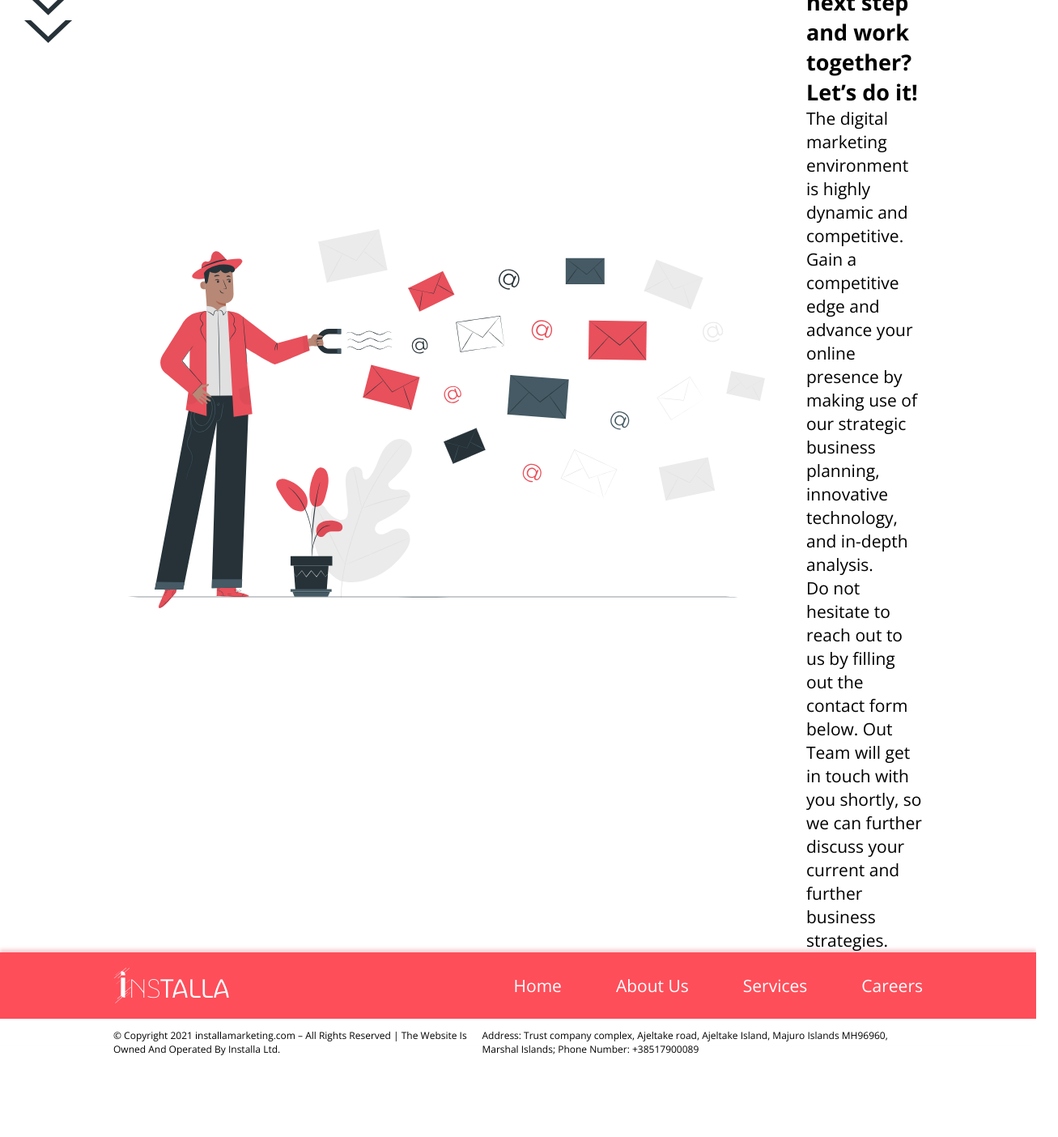
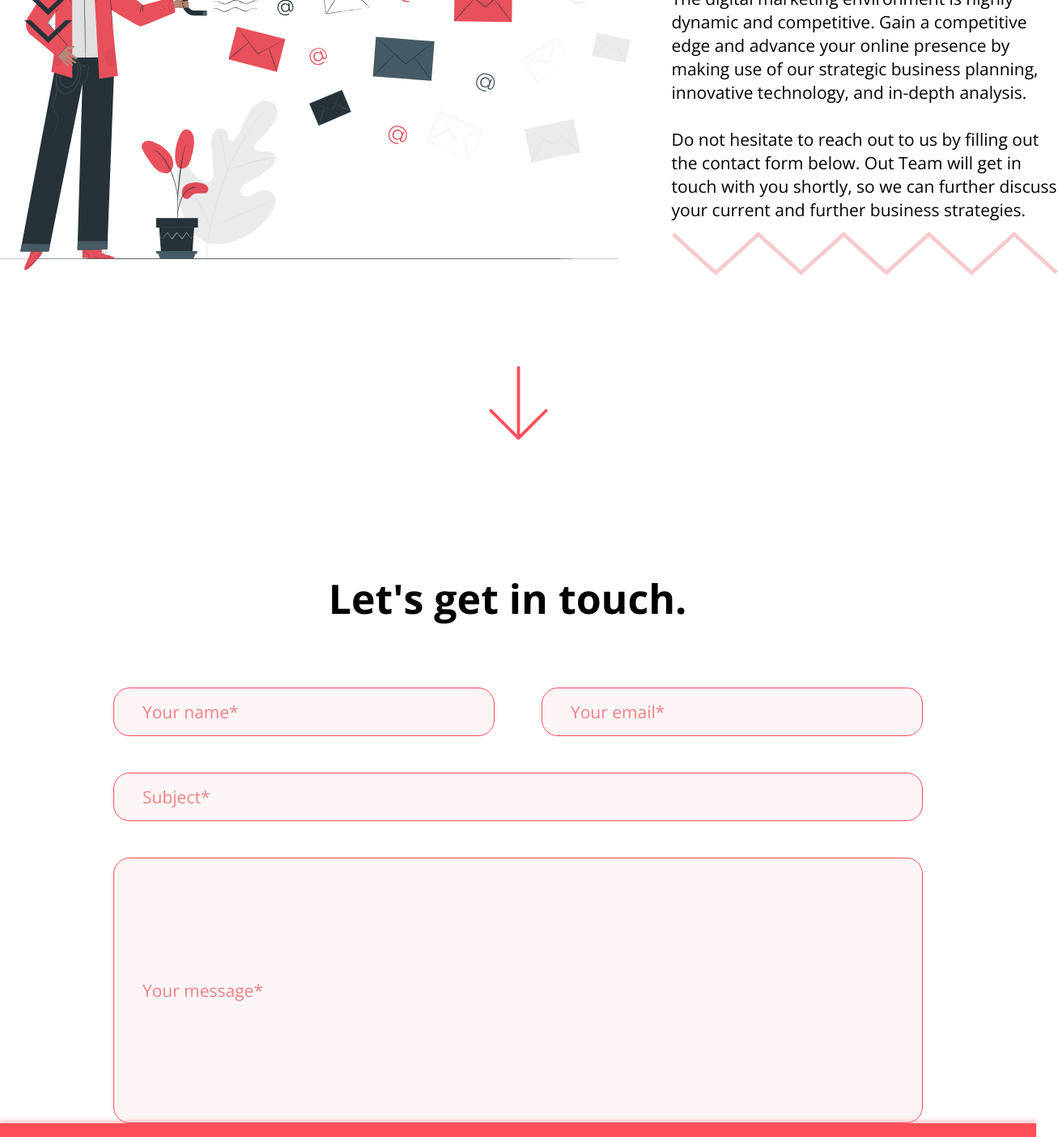
Before and after one commit to Lerts007/websiteByLayout, a React (Create React App) app: page / in a window 1280 px wide. Shown: the part 480-1884 px from the top of the page at 81% size, 1307 px wide, since content can reach past the window. Before the commit the page ends 1784 px from the top, so only its background shows below. Built offline with nearby package versions, Linux system fonts and the light colour scheme.

Commit message:
Работа на страницей ContactUs

```diff
--- /dev/null
+++ b/src/components/UI/InputForm/InputForm.css
@@ -0,0 +1,55 @@
+.inputForm {
+  width: 100%;
+  height: 60px;
+
+  padding: 0 0 0 35px;
+
+  border: 1px solid var(--red-color);
+  border-radius: 20px;
+
+  background: rgba(232, 80, 91, 0.05);
+
+  font-family: "Open Sans";
+  font-weight: 400;
+  font-size: 21px;
+  line-height: 29px;
+  color: var(--lightRed-color);
+}
+
+/* Современные браузеры
+   ----------------------------  */
+.inputForm::placeholder {
+  color: var(--lightRed-color);
+}
+
+/* WebKit, Edge
+      ----------------------------  */
+.inputForm::-webkit-input-placeholder {
+  color: var(--lightRed-color);
+}
+
+/* Edge
+      ----------------------------  */
+.inputForm::-ms-input-placeholder {
+  color: var(--lightRed-color);
+}
+
+/* Firefox 4-18
+      ----------------------------  */
+.inputForm:-moz-placeholder {
+  color: var(--lightRed-color);
+  opacity: 1;
+}
+
+/* Firefox 19+
+      ----------------------------  */
+.inputForm::-moz-placeholder {
+  color: var(--lightRed-color);
+  opacity: 1;
+}
+
+/* IE 10-11
+      ----------------------------  */
+.inputForm:-ms-input-placeholder {
+  color: var(--lightRed-color);
+}
--- /dev/null
+++ b/src/components/UI/InputForm/InputForm.jsx
@@ -0,0 +1,20 @@
+import React from "react";
+import "./InputForm.css";
+
+const InputForm = (props) => {
+  return (
+    <div style={{ gridArea: `${props.gridArea}` }}>
+      <input
+        className="inputForm"
+        type="text"
+        style={{
+          width: `${props.width}`,
+          height: `${props.height}`,
+        }}
+        placeholder={props.value}
+      />
+    </div>
+  );
+};
+
+export default InputForm;
--- a/src/pages/ContactUs.jsx
+++ b/src/pages/ContactUs.jsx
@@ -1,24 +1,34 @@
 import React from "react";
+import InputForm from "../components/UI/InputForm/InputForm";
+
 import "../style/ContactUs.css";
 
+import down_arrow from "../img/down-arrow.svg";
+
+// Изображения для заднего фона
 import Illustration from "../img/illustration.svg";
+
 import backgroundCircle2 from "../img/background-circle2.svg";
+
 import backgroundArrow from "../img/background-arrow.svg";
+
 import backgroundElement1 from "../img/background-element1.svg";
+import backgroundElement2 from "../img/background-element2.svg";
 
 const ContactUs = () => {
   return (
     <div className="contentUs content">
-      <div className="contentUS__section1 content__section1">
-        <h3 className="contentUS__section1-h3 h3">Contact Us</h3>
-        <div className="contentUS__section1-info info">
+      {/* Секция 1 */}
+      <div className="contentUs__section1 content__section1">
+        <h3 className="contentUs__section1-h3 h3">Contact Us</h3>
+        <div className="contentUs__section1-info info">
           <img
-            className="contentUS__section1-info-img"
+            className="contentUs__section1-info-img"
             src={Illustration}
             alt=""
           />
-          <div className="contentUS__section1-info-text">
-            <h4 className="contentUS__section1-info-text-h4 h4">
+          <div className="contentUs__section1-info-text">
+            <h4 className="contentUs__section1-info-text-h4 h4">
               Ready to take the next step and work together? Let’s do it!
             </h4>
             <p className="content__section1-info-text-p p">
@@ -26,13 +36,24 @@ const ContactUs = () => {
               competitive. Gain a competitive edge and advance your online
               presence by making use of our strategic business planning,
               innovative technology, and in-depth analysis.
-              <br /> Do not hesitate to reach out to us by filling out the
-              contact form below. Out Team will get in touch with you shortly,
-              so we can further discuss your current and further business
-              strategies.
+              <br />
+              <br />
+              Do not hesitate to reach out to us by filling out the contact form
+              below. Out Team will get in touch with you shortly, so we can
+              further discuss your current and further business strategies.
             </p>
+            <img
+              className="contentUs__section1-info-text-backgroundElement2"
+              src={backgroundElement2}
+            />
           </div>
         </div>
+        <img
+          className="content__section1-arrow"
+          src={down_arrow}
+          alt="Стрелка вниз"
+        />
+
         <img
           className="content__section1-backgroundCircle2"
           src={backgroundCircle2}
@@ -46,6 +67,17 @@ const ContactUs = () => {
           src={backgroundElement1}
         />
       </div>
+
+      {/* Секция 2 */}
+      <div className="contentUs__section2">
+        <h3 className="contentUs__section2-h3 h3">Let's get in touch.</h3>
+        <div className="contentUs__section2-form">
+          <InputForm value="Your name*" gridArea={"a"} />
+          <InputForm value="Your email*" gridArea={"b"} />
+          <InputForm value="Subject*" gridArea={"c"} />
+          <InputForm value="Your message*" gridArea={"d"} height={"328px"} />
+        </div>
+      </div>
     </div>
   );
 };
--- a/src/style/ContactUs.css
+++ b/src/style/ContactUs.css
@@ -1,17 +1,44 @@
-.contentUS__section1-h3 {
+/* Секция 1 */
+.contentUs__section1-h3 {
   margin-top: 89px;
   margin-right: 16px;
 
   font-size: 64px;
 }
 
-.contentUS__section1-info {
+.contentUs__section1-info {
   margin-top: 82px;
+  margin-bottom: 111px;
 }
 
-.contentUS__section1-info-text {
+.contentUs__section1-info-text {
   margin-top: 52px;
   margin-left: 51px;
+  display: flex;
+  flex-direction: column;
+  align-items: flex-end;
+}
+
+.contentUs__section1-info-text-backgroundElement2 {
+  margin-top: 12px;
+}
+
+/* Секция 2 */
+.contentUs__section2 {
+  margin-top: 162px;
+}
+
+.contentUs__section2-h3 {
+  margin-right: 26px;
+}
+
+.contentUs__section2-form {
+  margin-top: 76px;
+
+  display: grid;
+  grid-template-areas: "a b" "c c" "d d";
+  row-gap: 45px;
+  column-gap: 58px;
 }
 
 /* Задний фон */
```
